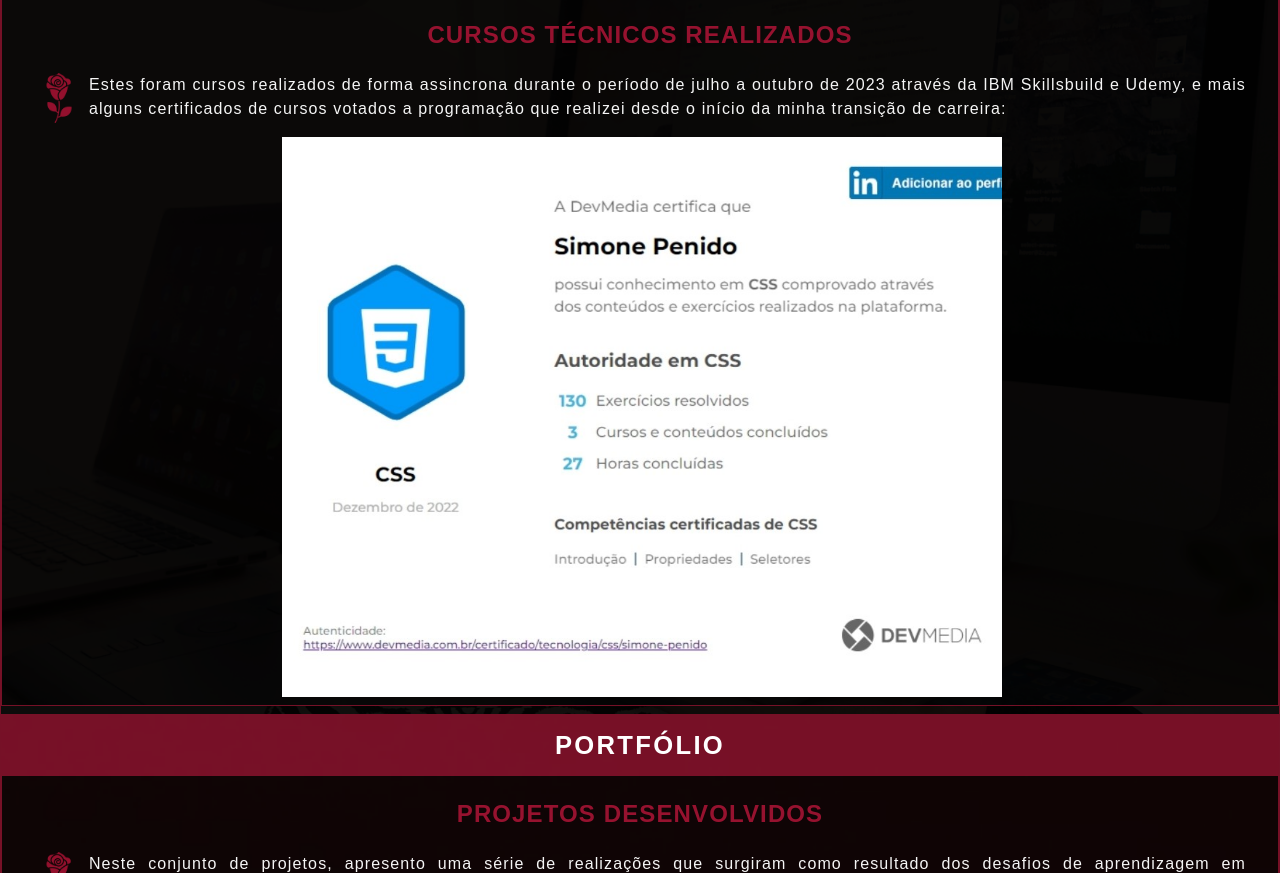
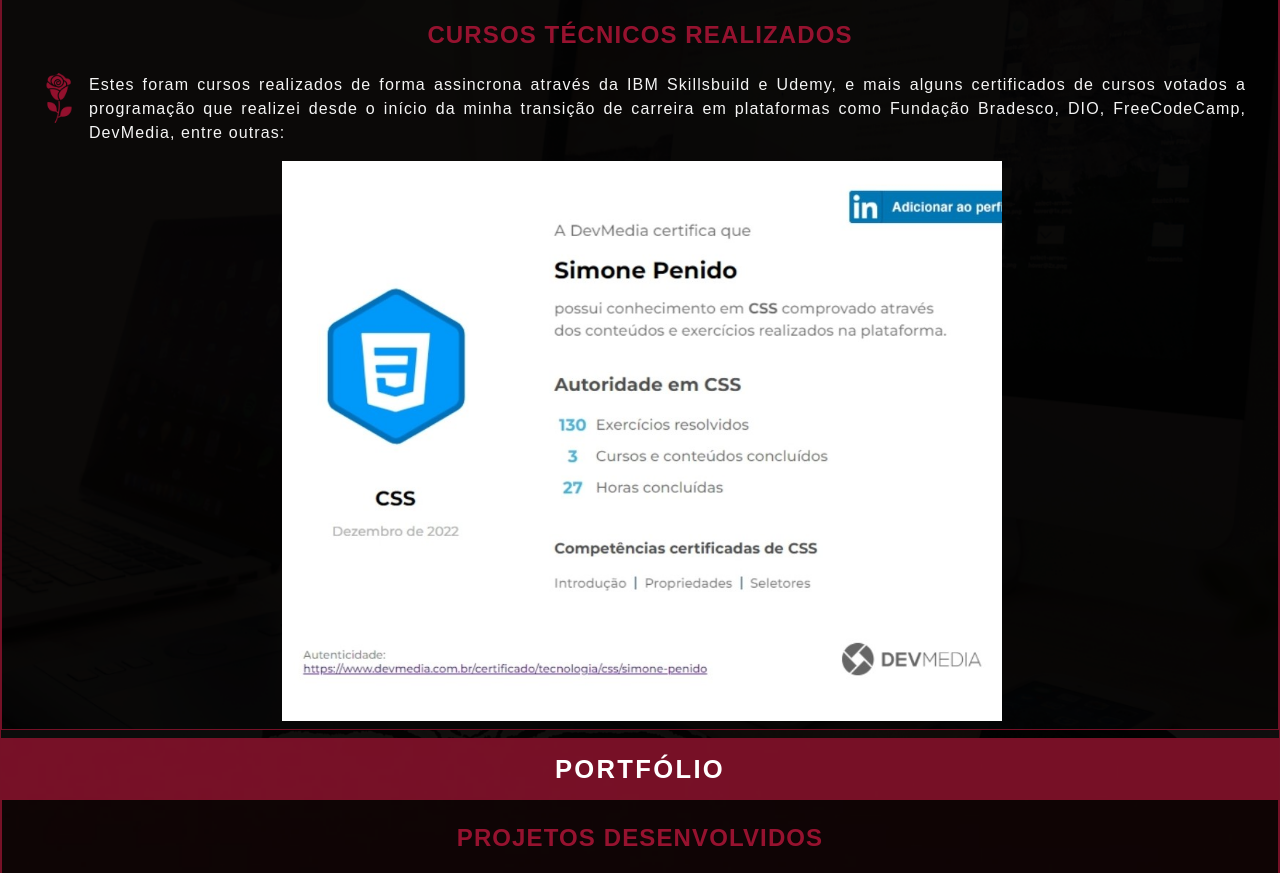
Before and after one commit to SimonePenido/Portfolio_SimonePenido_ITADS, a plain HTML site: page index.html in a window 1280 px wide. Shown: the part 1136-2009 px from the top of the page. Drawn offline with nearby package versions, Linux system fonts and the light colour scheme.

Commit message:
Update index.html

```diff
--- a/index.html
+++ b/index.html
@@ -100,8 +100,7 @@
 
 
                 <h2 class="sobre_h">Cursos Técnicos Realizados</h2>
-                <p class="p_section"><img src="imagens/rosa.png" alt="Rosa" class="config-img">Estes foram cursos realizados de forma assincrona durante o período de julho a
-                    outubro de 2023 através da IBM Skillsbuild e Udemy, e mais alguns certificados de cursos votados a programação que realizei desde o início da minha transição de carreira:</p>
+                <p class="p_section"><img src="imagens/rosa.png" alt="Rosa" class="config-img">Estes foram cursos realizados de forma assincrona através da IBM Skillsbuild e Udemy, e mais alguns certificados de cursos votados a programação que realizei desde o início da minha transição de carreira em plataformas como Fundação Bradesco, DIO, FreeCodeCamp, DevMedia, entre outras:</p>
 
                 <section class="body_slider">
                     <div id="slider">
```
